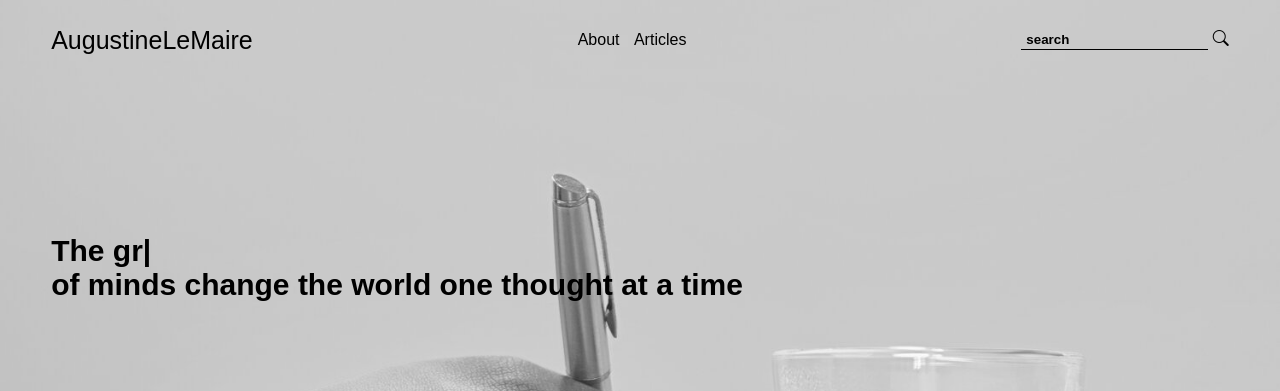
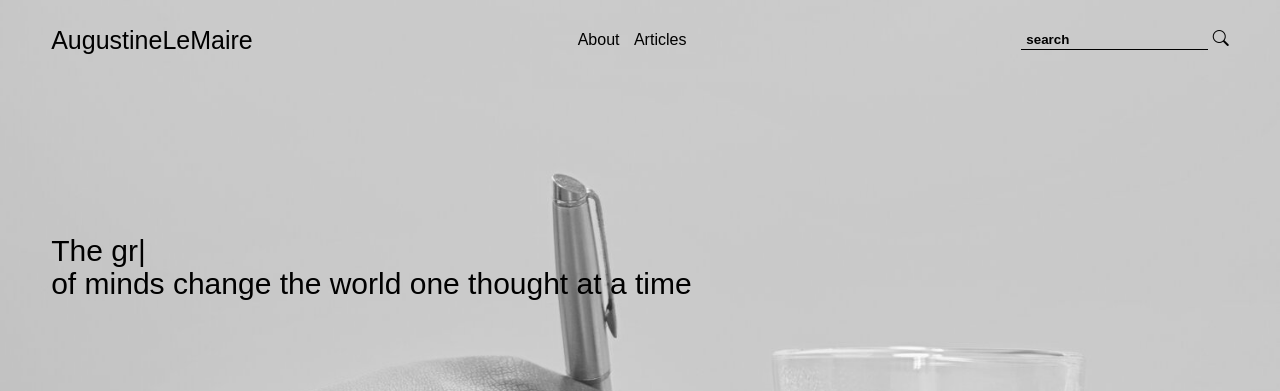
Before and after one commit to Ernest99/ebo_blog, a plain HTML site: page index.html in a window 1280 px wide. Shown: the top 391 px of the page. Drawn offline with nearby package versions, Linux system fonts and the light colour scheme; a web font is replaced by a local one.

Commit message:
resize text

```diff
--- a/css/index.css
+++ b/css/index.css
@@ -136,9 +136,10 @@ nav{
 }
 .content > p{
     color: var(--black);
-    font-weight: 600;
+    font-weight: 500;
     padding-bottom: 25px;
     font-size: 30px;
+    line-height: 1.1;
 }
 .btn button{
     padding: 15px 25px;
@@ -185,6 +186,7 @@ nav{
     align-items: center;
     justify-content: space-between;
     gap: 15px;
+    background: #F5F6F6;
 }
 .blog_r .blog_img{
     width: 100%;
```
